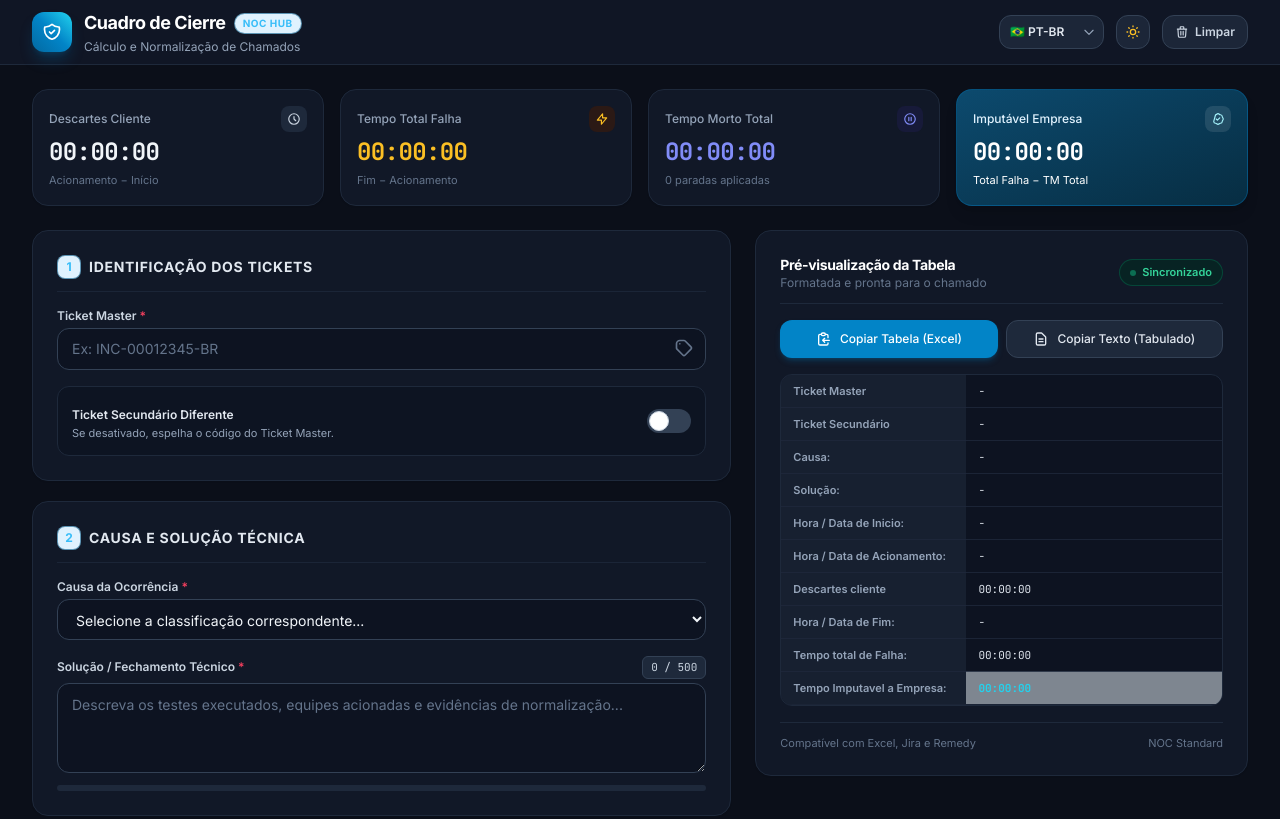
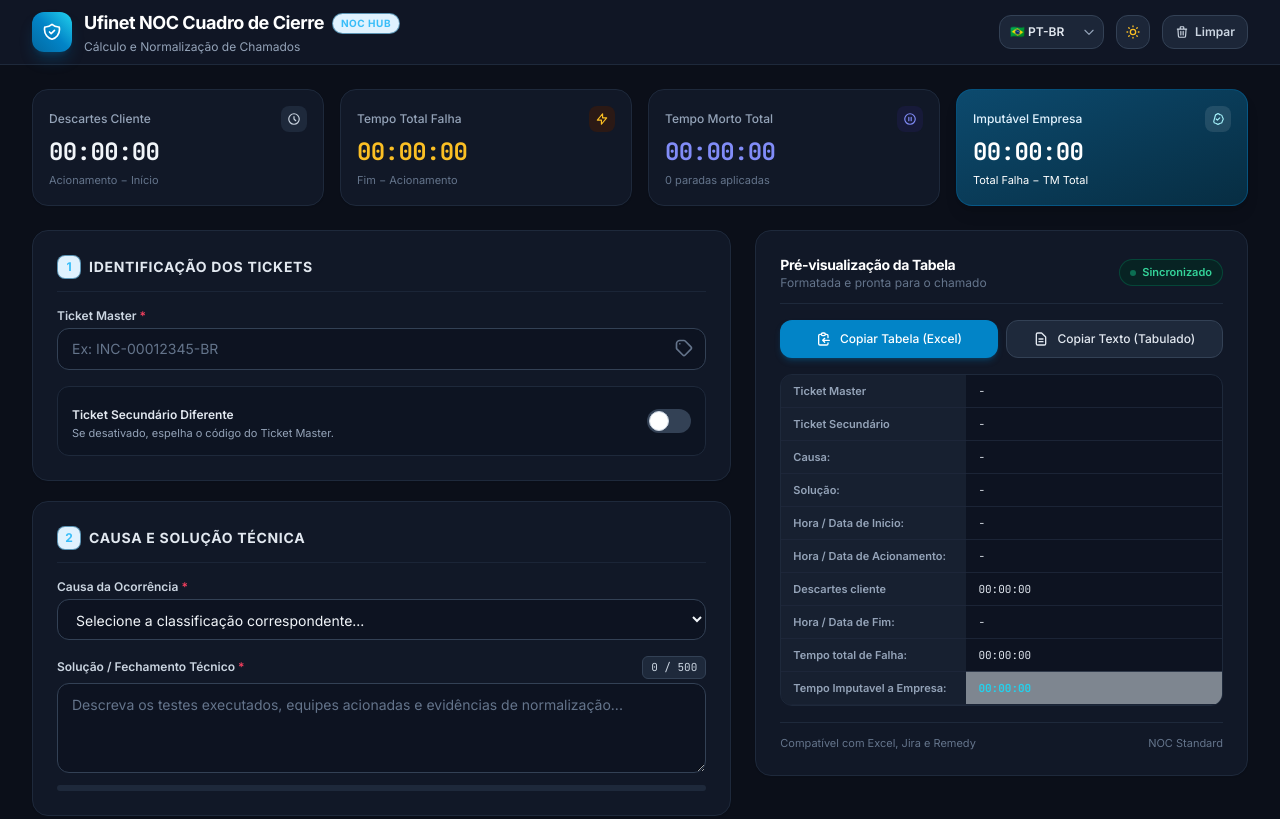
Before and after one commit to ufinetbrasil/noc-ufinet-tabla-cierre, a plain HTML site: page index.html in a window 1280 px wide. Shown: the top 819 px of the page. Drawn offline with nearby package versions, Linux system fonts and the light colour scheme.

Commit message:
Update index.html

```diff
--- a/index.html
+++ b/index.html
@@ -419,7 +419,7 @@
        ------------------------------------------------------------- */
     const I18N = {
       'pt-BR': {
-        appTitle: "Cuadro de Cierre",
+        appTitle: "Ufinet NOC Cuadro de Cierre",
         appSubtitle: "Cálculo e Normalização de Chamados",
         btnReset: "Limpar",
         kpiDescartesTitle: "Descartes Cliente",
```
